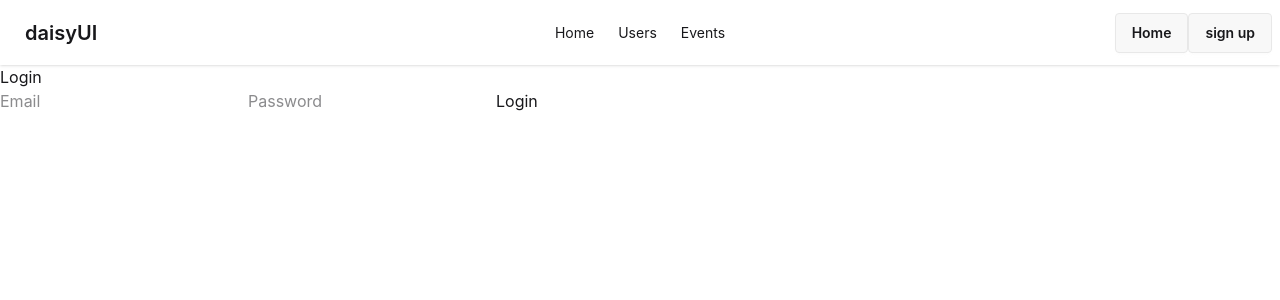
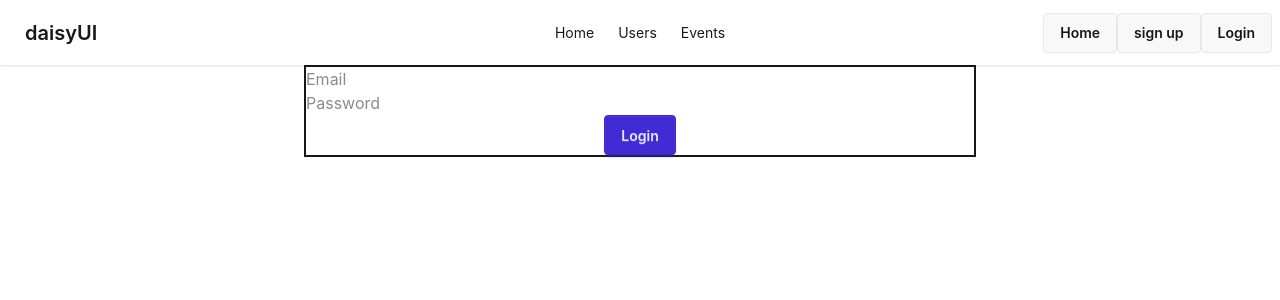
Before and after one commit to OlenaDonchenko/event-app, a React (Vite) app: page /login in a window 1280 px wide. Shown: the top 300 px of the page. Built offline with nearby package versions, Linux system fonts and the light colour scheme.

Commit message:
update login with token

```diff
--- a/src/components/Nav.jsx
+++ b/src/components/Nav.jsx
@@ -59,6 +59,9 @@ const Nav = () => {
         <Link className="btn" to={`/signup`}>
           sign up
         </Link>
+        <Link className="btn" to={`/login`}>
+          Login
+        </Link>
       </div>
     </div>
   );
--- a/src/pages/Login.jsx
+++ b/src/pages/Login.jsx
@@ -1,4 +1,3 @@
-
 import { useState } from 'react';
 import { useNavigate } from 'react-router';
 
@@ -9,8 +8,9 @@ const Login = () => {
   const [password, setPassword] = useState('');
 
   const handleSubmit = async (e) => {
+    try {
       e.preventDefault();
-        const res = await fetch(`http://localhost:3001/api/login`, {
+      const res = await fetch(`http://localhost:3001/api/auth/login`, {
         method: 'POST',
         headers: { 'Content-Type': 'application/json' },
         body: JSON.stringify({
@@ -20,12 +20,22 @@ const Login = () => {
       });
 
       const data = await res.json();
+
+      localStorage.setItem('token', data.token);
+      setEmail('');
+      setPassword('');
+      navigate('/');
       console.log(data);
+    } catch (error) {
+      console.log(error);
+    }
   };
   return (
     <div>
-                <h1>Login</h1>
-                <form onSubmit={handleSubmit}>
+      <form
+        onSubmit={handleSubmit}
+        className="flex flex-col max-w-2xl border-2 mx-auto"
+      >
         <input
           type="email"
           placeholder="Email"
@@ -38,7 +48,9 @@ const Login = () => {
           value={password}
           onChange={(e) => setPassword(e.target.value)}
         />
-                    <button type="submit">Login</button>
+        <button className="btn btn-primary max-w-2xs mx-auto" type="submit">
+          Login
+        </button>
       </form>
     </div>
   );
--- a/src/pages/SignUp.jsx
+++ b/src/pages/SignUp.jsx
@@ -44,7 +44,9 @@ const SignUp = () => {
           onChange={(e) => setPassword(e.target.value)}
           value={password}
         />
-        <button>Submit</button>
+        <button className="btn btn-primary max-w-2xs mx-auto" type="submit">
+          Sign up
+        </button>
       </form>
     </div>
   );
```
Lines whose indentation alone changed are shown as unchanged.
